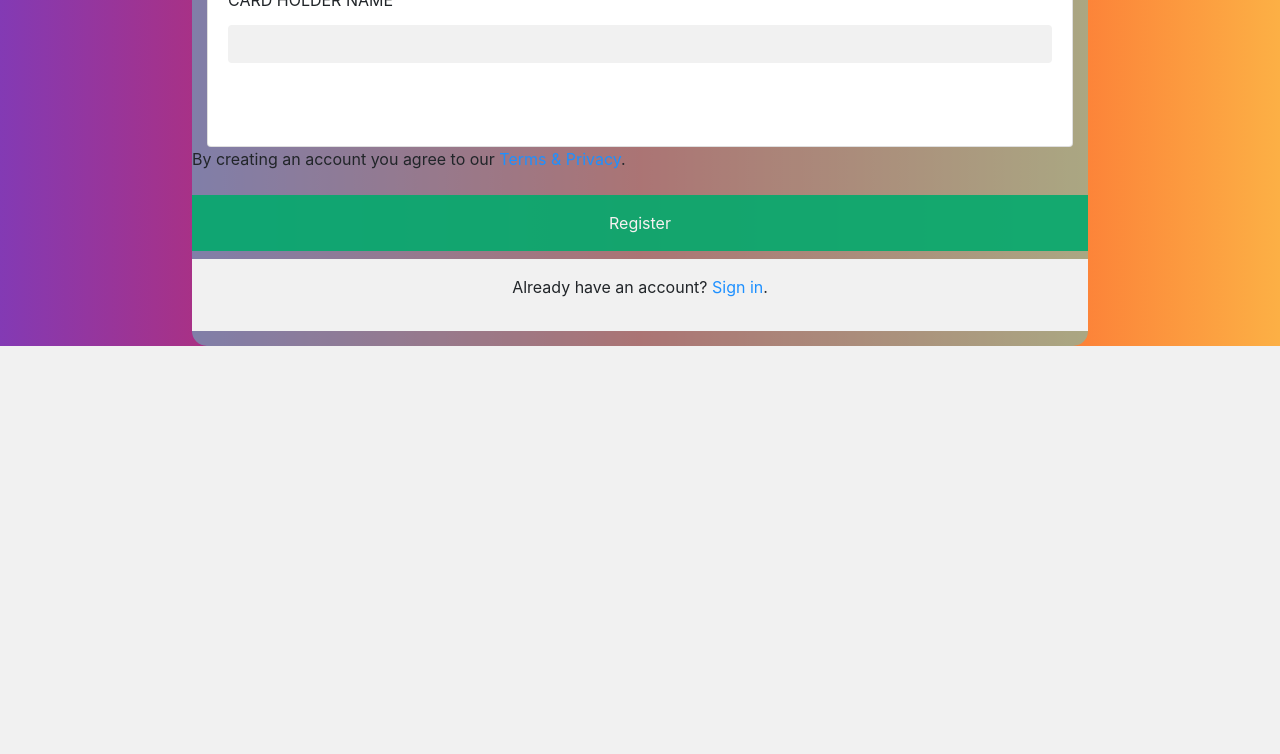
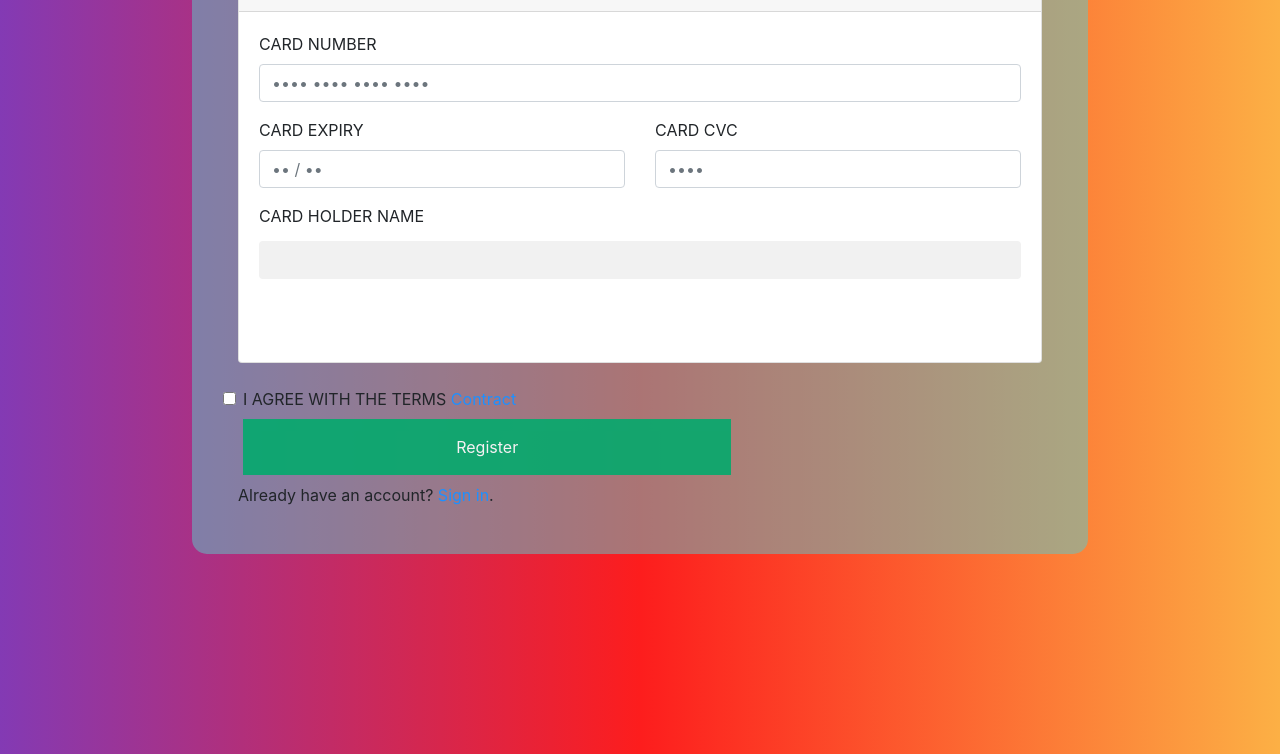
Before and after one commit to FrancisNtahimpera/GETFLIXPHP, a PHP site: page /inscription.php in a window 1280 px wide. Shown: the part 1348-2102 px from the top of the page. Before the commit the page ends 1694 px from the top, so only its background shows below. Run offline with PHP 8.4, Linux system fonts and the light colour scheme.

Commit message:
modif index.php,inscription.php creation de head.php et footer.php

```diff
--- /dev/null
+++ b/docker_env/application/source/head.php
@@ -0,0 +1,11 @@
+<head>
+    <meta charset="UTF-8">
+    <meta http-equiv="X-UA-Compatible" content="IE=edge">
+    <meta name="viewport" content="width=device-width, initial-scale=1.0">
+    <link rel="stylesheet" href="style.css">
+    <title>Inscription</title>
+
+    <link rel="stylesheet" href="https://stackpath.bootstrapcdn.com/bootstrap/4.3.1/css/bootstrap.min.css" integrity="sha384-ggOyR0iXCbMQv3Xipma34MD+dH/1fQ784/j6cY/iJTQUOhcWr7x9JvoRxT2MZw1T" crossorigin="anonymous">
+    <script src="https://cdn.jsdelivr.net/npm/bootstrap@5.1.3/dist/js/bootstrap.min.js" integrity="sha384-QJHtvGhmr9XOIpI6YVutG+2QOK9T+ZnN4kzFN1RtK3zEFEIsxhlmWl5/YESvpZ13" crossorigin="anonymous"></script>
+    <link rel="stylesheet" href="style.css">
+</head>
--- a/docker_env/application/source/inscription.php
+++ b/docker_env/application/source/inscription.php
@@ -1,29 +1,20 @@
 <!DOCTYPE html>
 <html lang="en">
-<head>
-    <meta charset="UTF-8">
-    <meta http-equiv="X-UA-Compatible" content="IE=edge">
-    <meta name="viewport" content="width=device-width, initial-scale=1.0">
-    <link rel="stylesheet" href="style.css">
-    <title>Inscription</title>
-
-    <link rel="stylesheet" href="https://stackpath.bootstrapcdn.com/bootstrap/4.3.1/css/bootstrap.min.css" integrity="sha384-ggOyR0iXCbMQv3Xipma34MD+dH/1fQ784/j6cY/iJTQUOhcWr7x9JvoRxT2MZw1T" crossorigin="anonymous">
-
-    <link rel="stylesheet" href="style.css">
-</head>
 
 
+ <?php require "head.php"; ?>
 
 
 <body>
 
     <form class="container" id="containerInscription" action="">
+    <h1>Register</h1>
         <div class="row">
-            <h1>Register</h1>
-            <p>Please fill in this form to create an account.</p>
-            <hr>
 
-                <div class="col-md-6 col-sm-12">
+
+
+
+                <div class="col-lg-6 col-md-6 col-sm-12">
 
                     <label for="first-name"><b>First Name</b></label>
                     <input type="text" placeholder="Enter your first name" name="first-name" id="first-name" required>
@@ -38,7 +29,7 @@
                     <input type="password" placeholder="Repeat Password" name="psw-repeat" id="psw-repeat" required>
                 </div>
 
-                <div class="col-md-6 col-sm-12">
+                <div class="col-lg-6 col-md-6 col-sm-12">
 
                     <label for="email"><b>Email</b></label>
                     <input type="text" placeholder="Enter Email" name="email" id="email" required>
@@ -50,8 +41,8 @@
                     <input type="text" placeholder="Enter birthday" name="birthday" id="birthday" required>
                 </div>
 
-                <div class="row">
-                    <div class="container-fluid d-flex justify-content-center">
+                <div class="container " id="containerVisa">
+                    <div class="row container-fluid  justify-content-center" id="containerVisa">
                         <div class="col-sm-12 col-md-12">
                             <div class="card">
                                 <div class="card-header ">
@@ -60,7 +51,7 @@
                                         <div class="col-md-6 text-right" style="margin-top: -5px;"> <img src="https://img.icons8.com/color/36/000000/visa.png"> <img src="https://img.icons8.com/color/36/000000/mastercard.png">  </div>
                                     </div>
                                 </div>
-                                <div class="card-body" style="height: 350px">
+                                <div class="card-body col-lg-12" style="height: 350px">
                                     <div class="form-group"> <label for="cc-number" class="control-label">CARD NUMBER</label>
                                         <input id="cc-number" type="tel" class="input-lg form-control cc-number" autocomplete="cc-number" placeholder="•••• •••• •••• ••••" pattern="^(?:4[0-9]{12}(?:[0-9]{3})?|5[1-5][0-9]{14})$" required> </div>
                                     <div class="row">
@@ -78,15 +69,15 @@
                             </div>
                         </div>
                     </div>
+                    <div class="  container-fluid  col-lg-12 justify-content-center"></br>
+                        <div class="form-check">
+                                <input class="form-check-input " type="checkbox" value="" id="flexCheckDefault">
+                                <label class="form-check-label" for="flexCheckDefault"> I AGREE WITH THE TERMS <a href="url">Contract</a>     </label></br>
+                                <button type="submit" class="registerbtn d-grid gap-2 col-12 mx-auto" id="register">Register</button>
                 </div>
 
-
-                <p>By creating an account you agree to our <a href="#">Terms & Privacy</a>.</p>
-                <button type="submit" class="registerbtn" id="register">Register</button>
-
-
-            <div class="container signin">
-                <p>Already have an account? <a href="#">Sign in</a>.</p>
+            <div class="col-lg-12 ">
+                <p>Already have an account? <a href="index.php">Sign in</a>.</p>
             </div>
         </div>
         </div>
--- a/docker_env/application/source/style.css
+++ b/docker_env/application/source/style.css
@@ -1,27 +1,29 @@
-body {  background: rgb(131,58,180);
-    background: linear-gradient(90deg, rgba(131,58,180,1) 0%, rgba(253,29,29,1) 50%, rgba(252,176,69,1) 100%);
+body {
+  background: rgb(131, 58, 180);
+  background: linear-gradient(
+    90deg,
+    rgba(131, 58, 180, 1) 0%,
+    rgba(253, 29, 29, 1) 50%,
+    rgba(252, 176, 69, 1) 100%
+  );
   box-sizing: border-box;
 }
-    .btn{
+.btn {
   border-color: rgb(38, 221, 93);
 }
-    #register{
-        bc
 
-
-    }
-    *{
+* {
   box-sizing: border-box;
 }
 
 /* Add padding to containers */
 .container {
   padding: 16px;
-    background-color: white;
 }
 
 /* Full-width input fields */
-  input[type=text], input[type=password] {
+input[type="text"],
+input[type="password"] {
   width: 100%;
   padding: 15px;
   margin: 5px 0 22px 0;
@@ -30,7 +32,8 @@ body {  background: rgb(131,58,180);
   background: #f1f1f1;
 }
 
-  input[type=text]:focus, input[type=password]:focus {
+input[type="text"]:focus,
+input[type="password"]:focus {
   background-color: #ddd;
   outline: none;
 }
@@ -43,7 +46,7 @@ body {  background: rgb(131,58,180);
 
 /* Set a style for the submit button */
 .registerbtn {
-    background-color: #04AA6D;
+  background-color: #04aa6d;
   color: white;
   padding: 16px 20px;
   margin: 8px 0;
@@ -51,6 +54,7 @@ body {  background: rgb(131,58,180);
   cursor: pointer;
   width: 100%;
   opacity: 0.9;
+  width: 60%;
 }
 
 .registerbtn:hover {
@@ -68,23 +72,30 @@ body {  background: rgb(131,58,180);
   text-align: center;
 }
 
-  #container{
+#container {
   width: 40%;
   background-color: rgba(92, 202, 202, 0.507);
   border-radius: 15px;
-    padding : 15px;
-
-
+  padding: 15px;
 }
 
-  .btn{
+.btn {
   border-color: rgb(38, 221, 93);
 }
-  #containerInscription{
+#containerInscription {
   width: 70%;
   background-color: rgba(92, 202, 202, 0.507);
   border-radius: 15px;
-      padding : 15px;
-
+  padding: 15px;
+  margin-top: 200px;
+  margin-bottom: 200px;
+}
+#titre {
+}
+.cardbody {
+  width: auto;
+}
+#containerVisa {
+  margin: auto;
 
 }
```
Also changed, not shown: docker_env/application/source/accueil.php (+37 -6 lines), docker_env/application/source/index.php (+1 -9 lines), docker_env/application/source/footer.php (added), 1 other file. Lines whose indentation alone changed are shown as unchanged.
